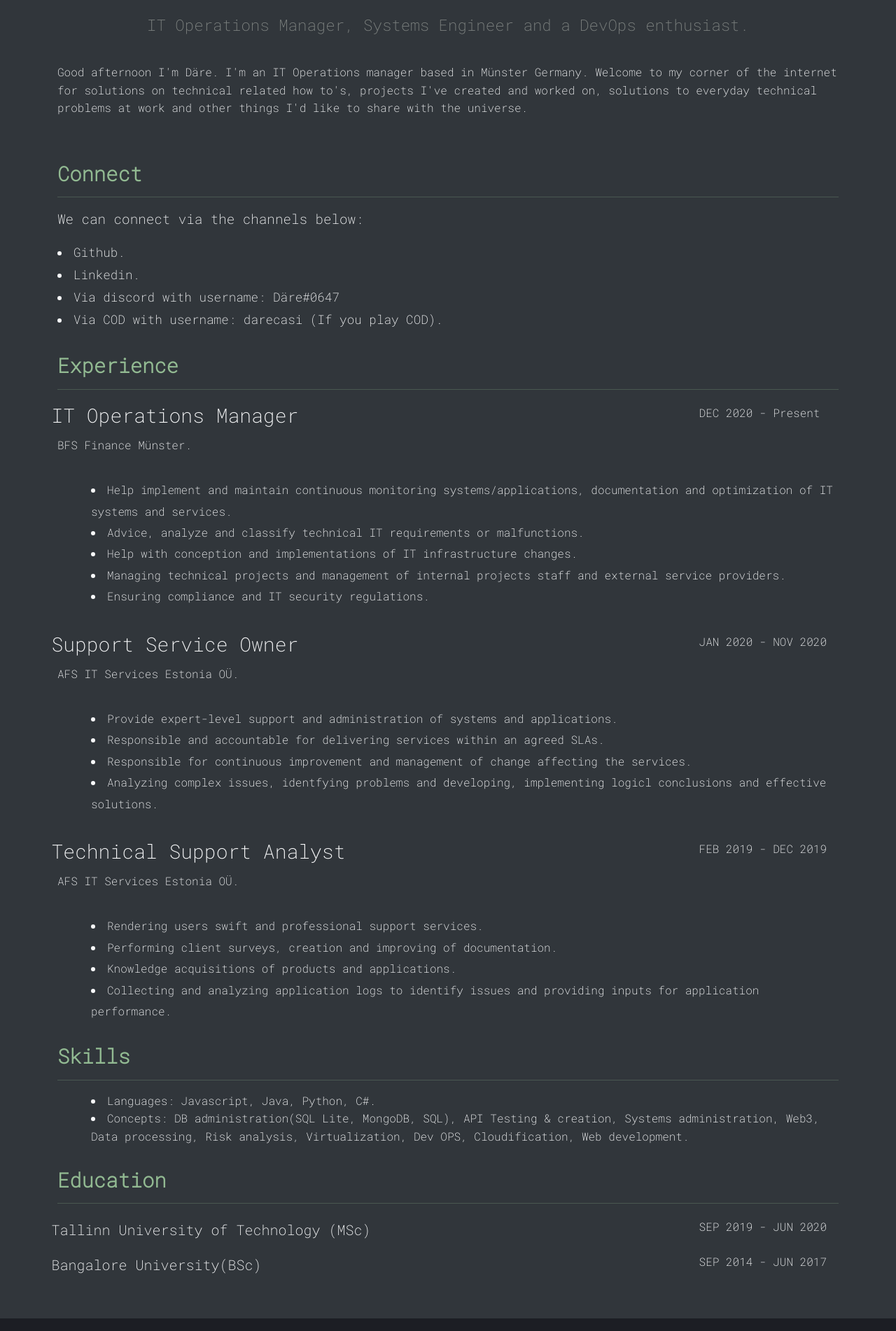
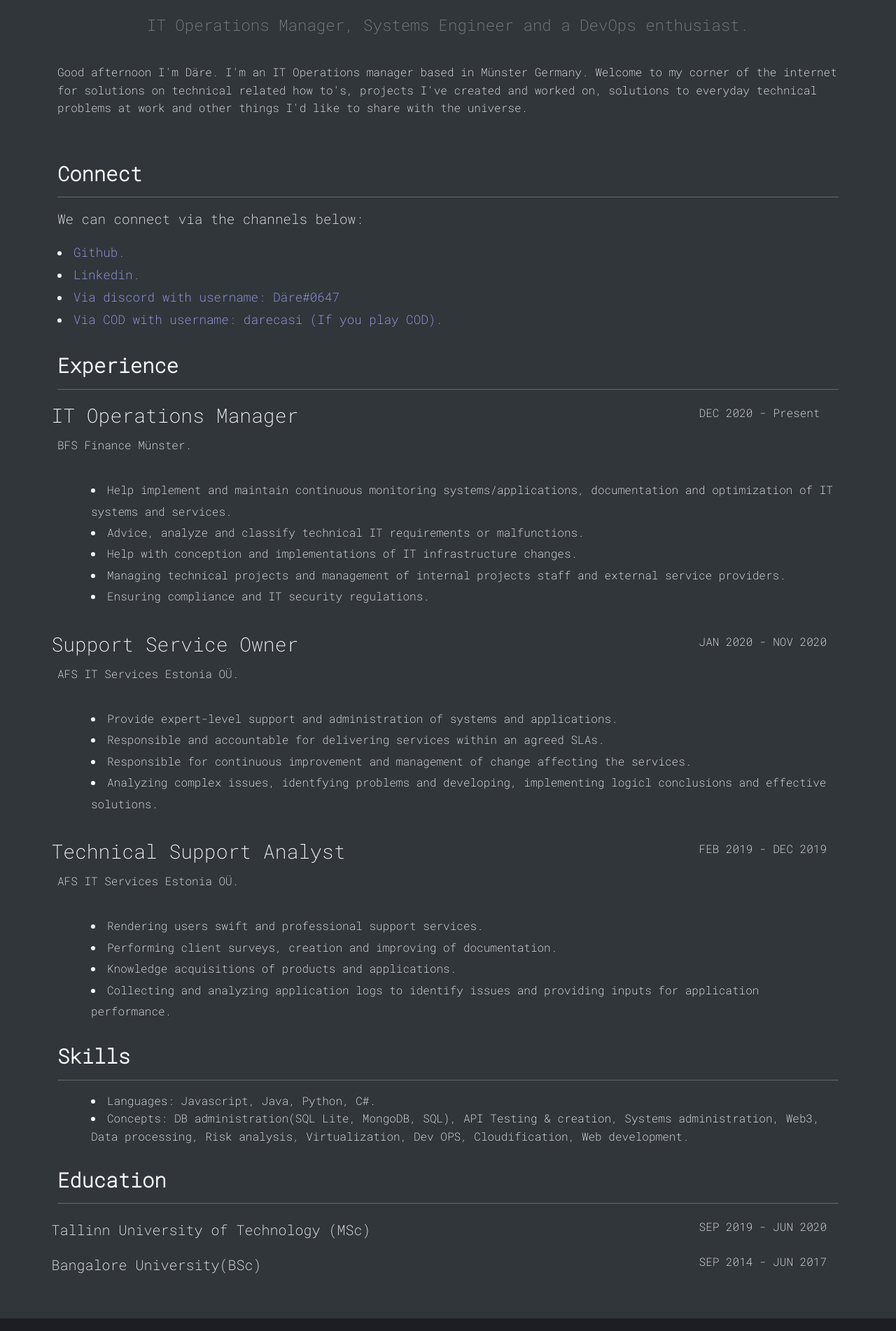
Before and after one commit to fodare/damilare-me, a React (Create React App) app: page /about in a window 1280 px wide. Shown: the part 462-2364 px from the top of the page at 70% size. Built offline with nearby package versions, Linux system fonts and the light colour scheme.

Commit message:
Update about page styling

```diff
--- a/public/assests/styling/style.css
+++ b/public/assests/styling/style.css
@@ -257,11 +257,10 @@ a{
 .connect-div h4{
     font-size: 1.8rem;
     font-weight:bold;
-    color:#92BA92
 }
 
 .connect-div p{
-    font-size:1.2rem
+    font-size:1.2rem;
 }
 
 .connectLinks{
@@ -272,17 +271,18 @@ a{
     text-decoration: none;
     font-size:1.1rem;
     font-weight:lighter;
+    color:#a4a9ff
 }
 
 .connectLinks-discord{
     font-size:1.1rem;
     font-weight:lighter;
+    color:#a4a9ff;
 }
 
 .connectLinks a:hover {
-    background-color: #d0d5df;
-    padding:0rem 1rem;
-    color:black;
+    color:#a4a9ff;
+    border-bottom:1px solid;
 }
 
 .experience{
@@ -292,7 +292,6 @@ a{
 .experience h4{
     font-size: 1.8rem;
     font-weight:bold;
-    color:#92BA92
 }
 .experience-heading{
     grid-gap: 1rem;
@@ -325,7 +324,6 @@ a{
 .skills h4{
     font-size: 1.8rem;
     font-weight:bold;
-    color:#92BA92;
 }
 
 .skills li{
@@ -335,7 +333,6 @@ a{
 .education h4{
     font-size: 1.8rem;
     font-weight:bold;
-    color:#92BA92
 }
 
 /* Page not found */
```
